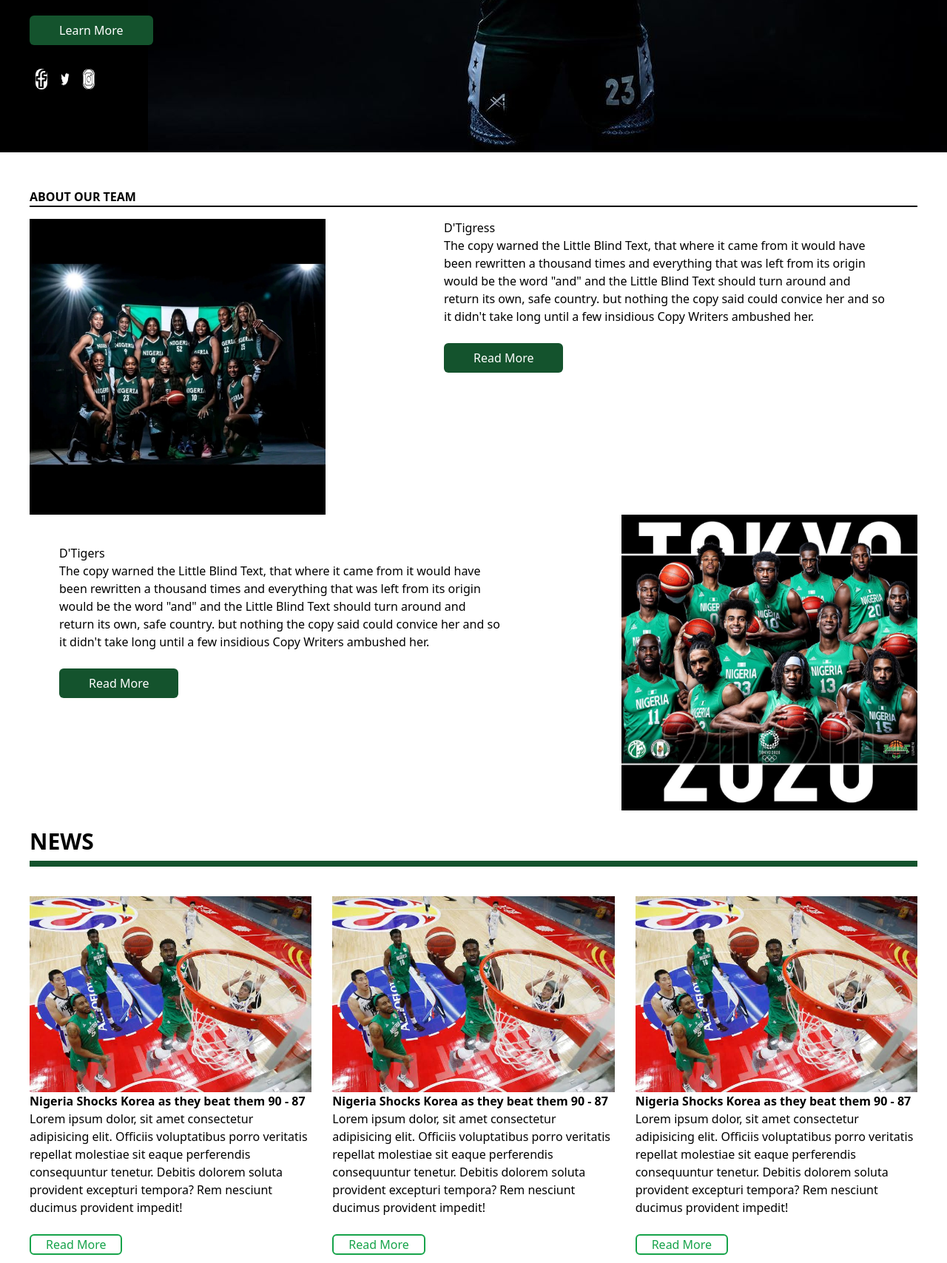
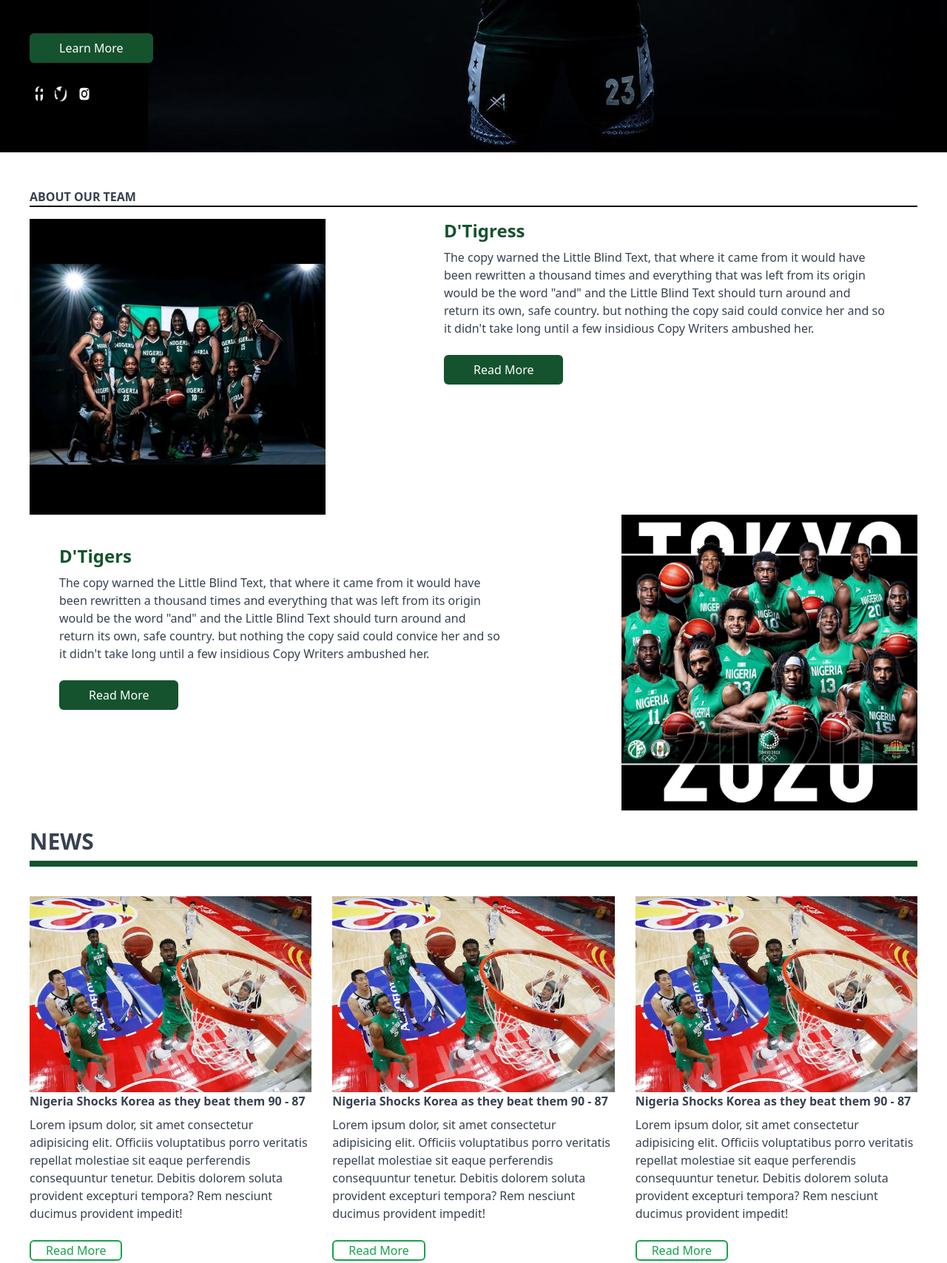
Before and after one commit to karye10/NBF, a website: page index.html in a window 1280 px wide. Shown: the part 600-2308 px from the top of the page at 74% size. Drawn offline with Linux system fonts and the light colour scheme.

Commit message:
added new imgs and edited css/html

```diff
--- a/index.html
+++ b/index.html
@@ -8,7 +8,7 @@
     <link rel="shortcut icon" href="img/PHOTO-2022-01-02-00-03-01.jpg">
 
 </head>
-<body class="font-san-serif">
+<body class="font-san-serif text-gray-700">
     <div class="flex justify-between bg-black text-white">
         <div>
         <img class=" w-9 bg-white rounded-full ml-6 my-3" src="img/PHOTO-2022-01-02-00-03-01.jpg" alt="federation icon">
@@ -28,15 +28,15 @@
         <img class="" src="img\PHOTO-2022-01-02-00-00-42.jpg" alt="image 1">
       </div>
         <div class="absolute inset-y-1/3 left-10 text-white">
-                <h3 class="font-bold text-white">Nigerian Basketball Federation</h3>
+                <h3 class="font-bold text-3xl mb-3 text-white">Nigerian Basketball Federation</h3>
                 <p class="w-96 font-light">Get the official insight of our basketball teams and news. You can also get our basketball jersey from our store. The Big Oxmox advised her not to do so, because there were thousands of bad Commas, Wild Question Marks and deviuos Semikoli, but the Little Blind Text didnt listen. She packed her seven versalia, put her initial into the belt and made herself on the way. when she reached the first hills of the Italic Mountains, she had a last view back on the skyline of her hometown.</p><br><br>
 
 
                 <button class="bg-green-900 text-white py-2 px-10 rounded-md hover:scale-110 hover:bg-green-700">Learn More</button><br><br>
             <div class="w-8 flex rounded-full">
-                <img class="p-2 rounded-full" src="img/facebook img.png" alt="facebook">
-                <img class="p-2 rounded-full" src="img/twitter img.png" alt="twitter">
-                <img class="p-2 rounded-full" src="img/instagram img.png" alt="instagram">
+                <img class="p-2 rounded-full" src="img/new-facebook.jpg" alt="facebook">
+                <img class="p-2 rounded-full" src="img/new-twitter.jpg" alt="twitter">
+                <img class="p-2 rounded-full" src="img/new-IG.jpg" alt="instagram">
             </div>
         </div>
     </div>
@@ -47,7 +47,7 @@
       <div class="flex justify-between mt-4">
         <img class="w-1/3" src="img/PHOTO-2022-01-02-00-00-39.jpg" alt="female team">
       <div class="w-1/2 mx-10">
-        <p class="">D'Tigress</p>
+        <p class="font-bold text-2xl text-green-900 mb-2">D'Tigress</p>
         <p>The copy warned the Little Blind Text, that where it came from it would have been rewritten a thousand times and everything that was left from its origin would be the word "and" and the Little Blind Text should turn around and return its own, safe country. but nothing the copy said could convice her and so it didn't take long until a few insidious Copy Writers ambushed her.</p><br>
 
         <button class="bg-green-900 text-white py-2 px-10 rounded-md hover:scale-110 hover:bg-green-700">Read More</button>
@@ -57,7 +57,7 @@
 
     <div class="flex justify-between">
       <div class="w-1/2 m-10">
-        <p>D'Tigers</p>
+        <p class="font-bold text-2xl text-green-900 mb-2">D'Tigers</p>
         <p>The copy warned the Little Blind Text, that where it came from it would have been rewritten a thousand times and everything that was left from its origin would be the word "and" and the Little Blind Text should turn around and return its own, safe country. but nothing the copy said could convice her and so it didn't take long until a few insidious Copy Writers ambushed her. </p><br>
 
         <button class="bg-green-900 text-white py-2 px-10 rounded-md hover:scale-110 hover:bg-green-700">Read More</button>
@@ -72,21 +72,21 @@
      <div class="mt-4 mb-14 grid grid-cols-3 gap-7">
        <div>
             <img src="img/IMG_1693.JPG" alt="team in action">
-            <p class="font-bold">Nigeria Shocks Korea as they beat them 90 - 87</p>
+            <p class="font-bold mb-2">Nigeria Shocks Korea as they beat them 90 - 87</p>
             <p class="font-light">Lorem ipsum dolor, sit amet consectetur adipisicing elit. Officiis voluptatibus porro veritatis repellat molestiae sit eaque perferendis consequuntur tenetur. Debitis dolorem soluta provident excepturi tempora? Rem nesciunt ducimus provident impedit!</p><br>
             <button class="bg-white border-2 border-green-600 text-green-600 rounded-md px-5 hover:scale-110">Read More</button>
        </div>
 
        <div>
         <img src="img/IMG_1693.JPG" alt=" team in action">
-        <p class="font-bold">Nigeria Shocks Korea as they beat them 90 - 87</p>
+        <p class="font-bold mb-2">Nigeria Shocks Korea as they beat them 90 - 87</p>
         <p class="font-light">Lorem ipsum dolor, sit amet consectetur adipisicing elit. Officiis voluptatibus porro veritatis repellat molestiae sit eaque perferendis consequuntur tenetur. Debitis dolorem soluta provident excepturi tempora? Rem nesciunt ducimus provident impedit!</p><br>
         <button class="bg-white border-2 border-green-600 text-green-600 rounded-md px-5 hover:scale-110">Read More</button>
        </div>
 
        <div>
         <img src="img/IMG_1693.JPG" alt="team in action">
-        <p class="font-bold" >Nigeria Shocks Korea as they beat them 90 - 87</p>
+        <p class="font-bold mb-2" >Nigeria Shocks Korea as they beat them 90 - 87</p>
         <p class="font-light">Lorem ipsum dolor, sit amet consectetur adipisicing elit. Officiis voluptatibus porro veritatis repellat molestiae sit eaque perferendis consequuntur tenetur. Debitis dolorem soluta provident excepturi tempora? Rem nesciunt ducimus provident impedit!</p><br>
         <button class="bg-white border-2 border-green-600 text-green-600 rounded-md px-5 hover:scale-110">Read More</button>
        </div>
@@ -132,7 +132,7 @@
 
 
         <footer class="bg-green-900 border-t-2 border-white">
-            <p class="px-10 py-4 text-white">copyright 2021 NBF Federation, All Rights reserved</p>
+            <p class="px-10 py-4 text-white"> © 2021 NBF Federation, All Rights reserved</p>
         </footer>
 
 
```
Also changed, not shown: img/facebook img.png (deleted), img/instagram img.png (deleted), img/new-IG.jpg (added), img/new-facebook.jpg (added), img/new-twitter.jpg (added), img/twitter img.png (deleted), public.css.
